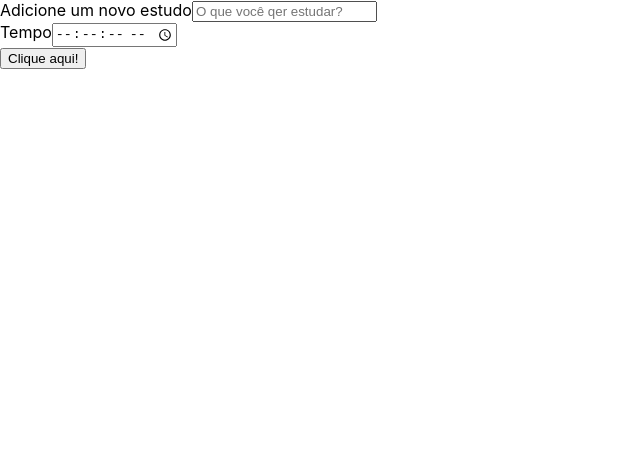
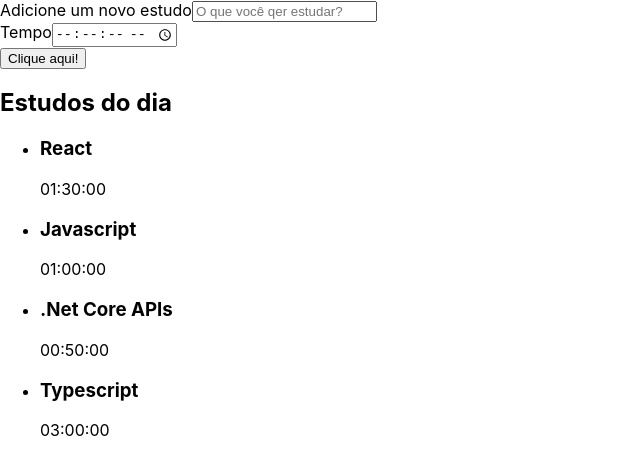
Before and after one commit to vinibit/react-tasks, a React (Create React App) app: page / in a window 1280 px wide. Shown: the top 474 px of the page, without its empty margins (0-640 px from the left). Built offline with nearby package versions, Linux system fonts and the light colour scheme.

Commit message:
Adiciona componente List

```diff
--- a/src/App.tsx
+++ b/src/App.tsx
@@ -1,11 +1,12 @@
 import React from 'react'
-import Button from './components/Button/Button';
-import Form from './components/Form/Form';
+import Form from './components/Form/Form'
+import List from './components/List/List'
 
 function App() {
 	return (
 		<div className="App">
 			<Form />
+			<List />
 		</div>
 	)
 }
--- /dev/null
+++ b/src/components/List/List.tsx
@@ -0,0 +1,41 @@
+import React from "react"
+
+function List() {
+
+    const tasks = [
+        {
+            name: "React",
+            time: "01:30:00"
+        },
+        {
+            name: "Javascript",
+            time: "01:00:00"
+        },
+        {
+            name: ".Net Core APIs",
+            time: "00:50:00"
+        },
+        {
+            name: "Typescript",
+            time: "03:00:00"
+        }
+    ]
+
+    return (
+        <aside>
+            <h2> Estudos do dia </h2>
+            <ul>
+                {
+                    tasks.map((task, index) => (
+                        <li key={index}>
+                            <h3>{task.name}</h3>
+                            <span>{task.time}</span>
+                        </li>
+                    ))
+                }
+            </ul>
+        </aside>
+    )
+}
+
+export default List
```
